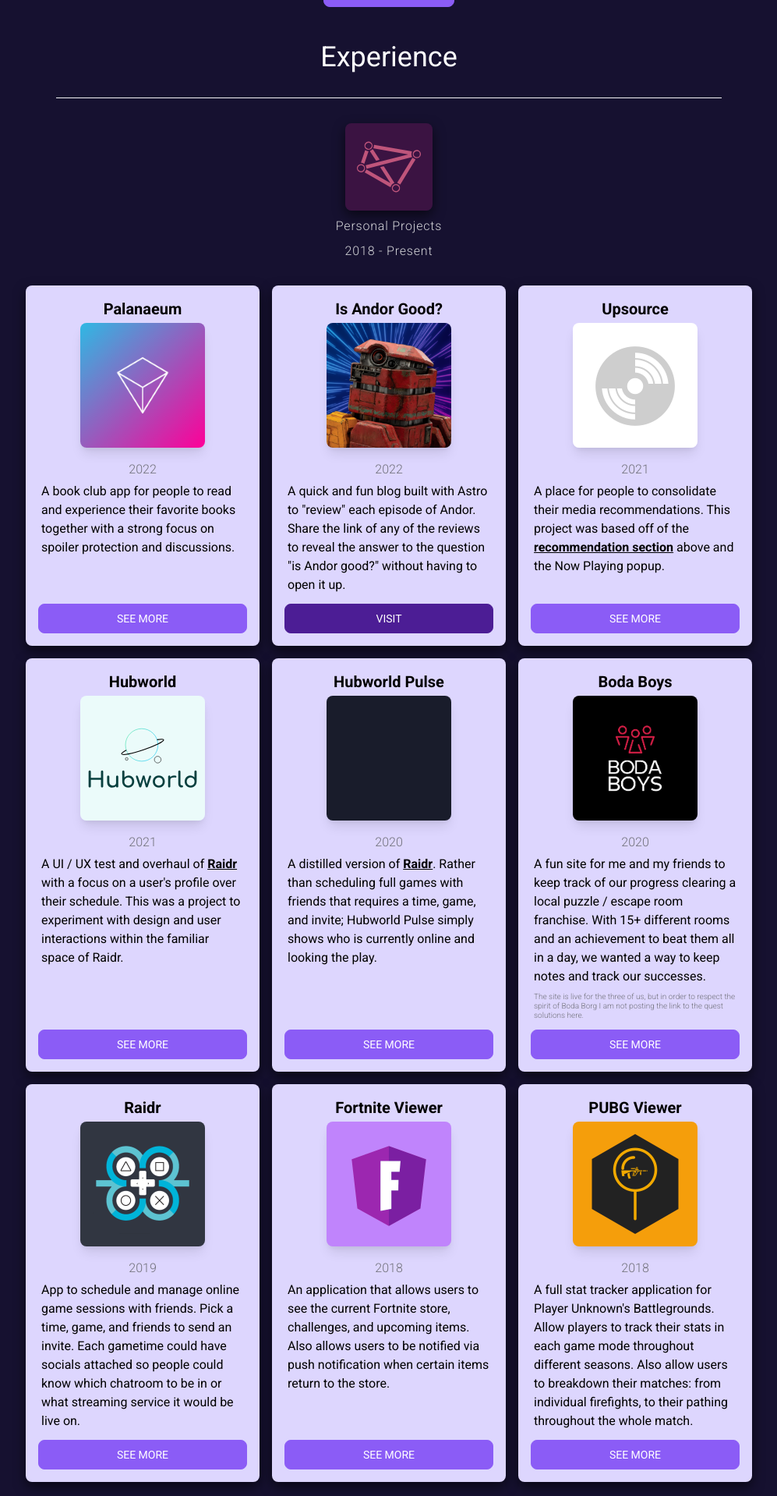
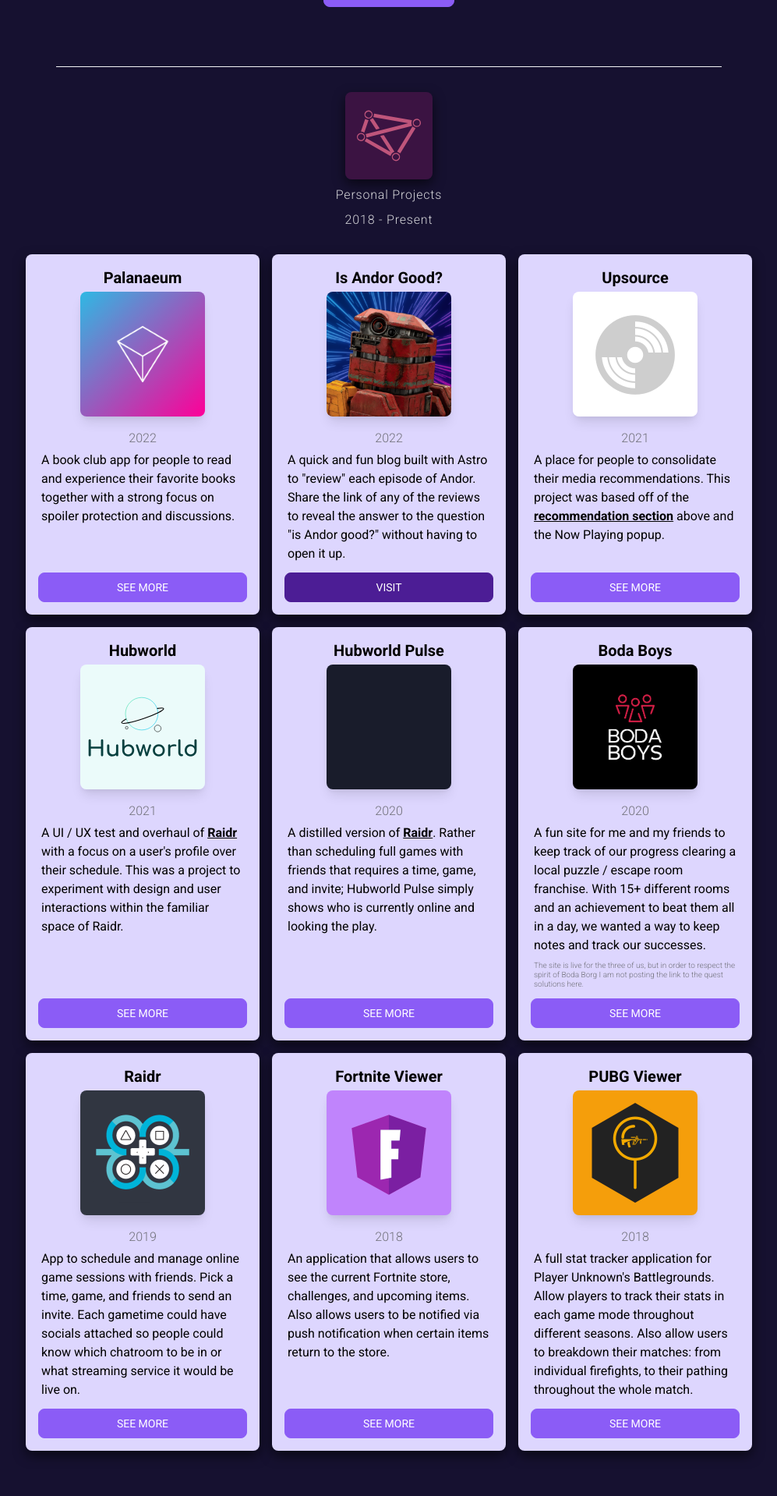
Before and after one commit to lmuller18/lmuller.me, a Next.js app: page / in a window 1280 px wide. Shown: the part 742-2660 px from the top of the page at 78% size, without its empty margins (141-1138 px from the left). Built offline with nearby package versions, Linux system fonts and the light colour scheme; no server answers.

Commit message:
experience

```diff
--- a/components/project-section/project-section.jsx
+++ b/components/project-section/project-section.jsx
@@ -8,10 +8,11 @@
 
 const ProjectSection = () => (
   <section>
+    <div className="h-px border-b border-coolGray-100 mx-auto w-2/3 my-8" />
+    <PersonalSection />
+    <div className="h-px my-8" />
     <Anchor id="projects" />
     <h1 className="text-4xl text-center mb-4">Experience</h1>
-    <div className="h-px border-b border-coolGray-100 mx-auto w-2/3 my-8" />
-    <PersonalSection />
     <div className="h-px border-b border-coolGray-100 mx-auto w-2/3 my-8" />
     <ChewySection />
     <div className="h-px border-b border-coolGray-100 mx-auto w-2/3 my-8" />
```
